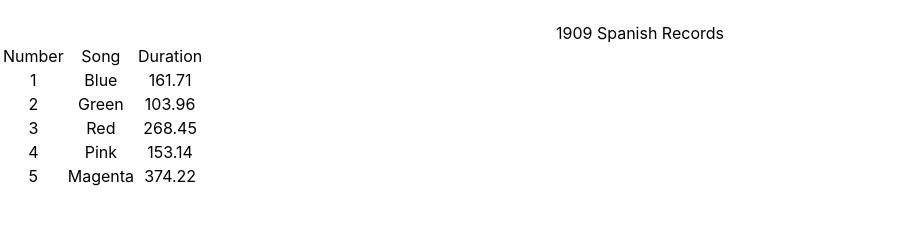
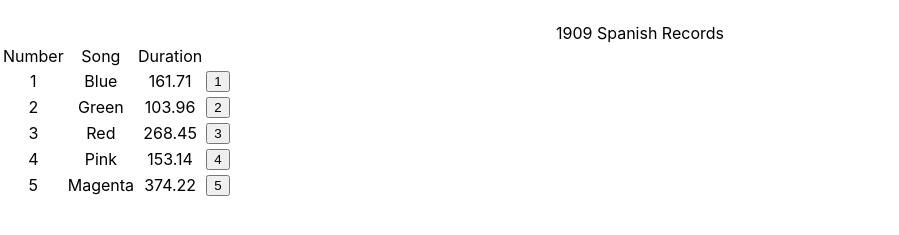
Before and after one commit to itsjoeyhi/blocjams-react, a React (Create React App) app: page /album/the-colors in a window 1280 px wide. Shown: the part 493-728 px from the top of the page, without its empty margins (0-899 px from the left). Built offline with nearby package versions, Linux system fonts and the light colour scheme.

Commit message:
audio playback assignment done

```diff
--- a/src/components/album.js
+++ b/src/components/album.js
@@ -68,9 +68,16 @@
            <tbody>
             {this.state.album.songs.map ((song, index) =>
              <tr className="song" key={index} onClick={() => this.handleSongClick(song)} >
-               <td>{index +1}</td>
+             <td>{index +1}</td>
                <td>{song.title}</td>
                <td>{song.duration}</td>
+             <td className= "song-actions">
+             <button>
+             <span className="song-number">{index+1}</span>
+             <span className="ion-play"></span>
+             <span className="ion-pause"></span>
+            </button>
+              </td>
               </tr>
             )}
            </tbody>
```
